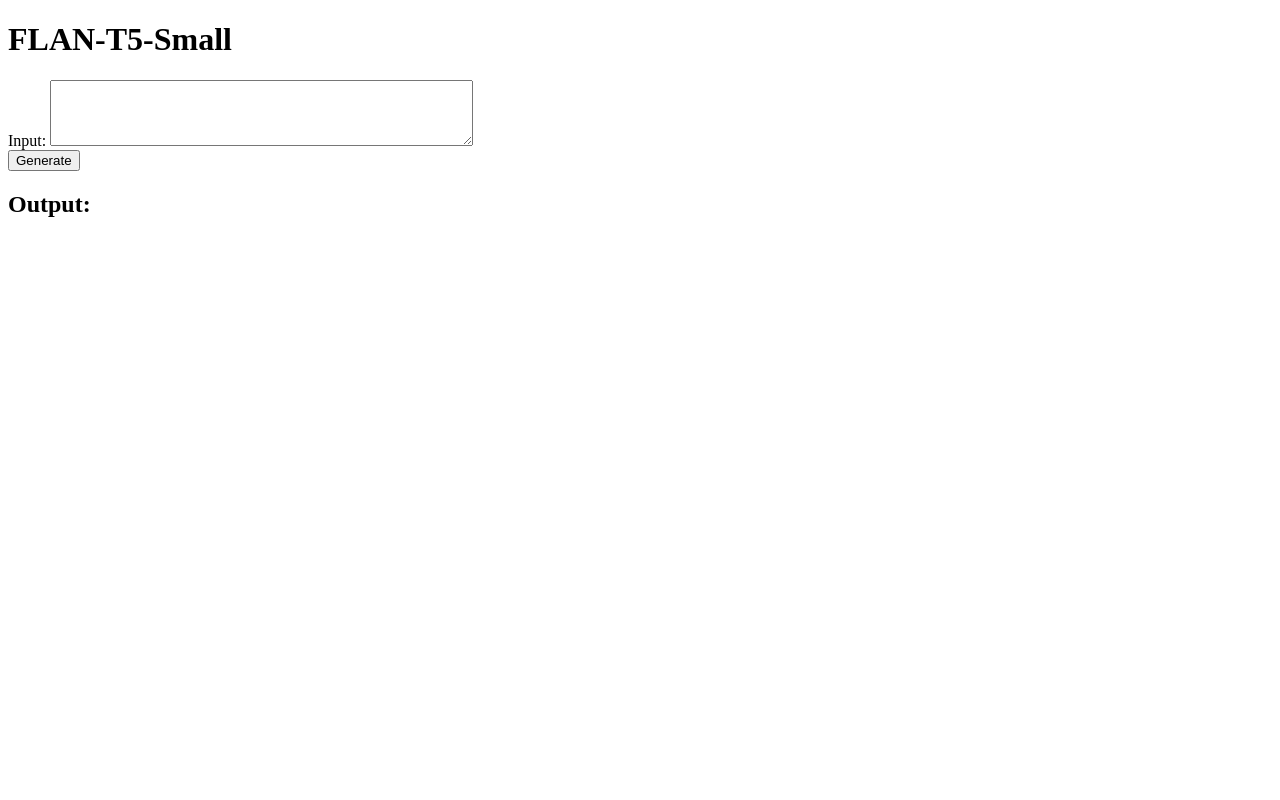
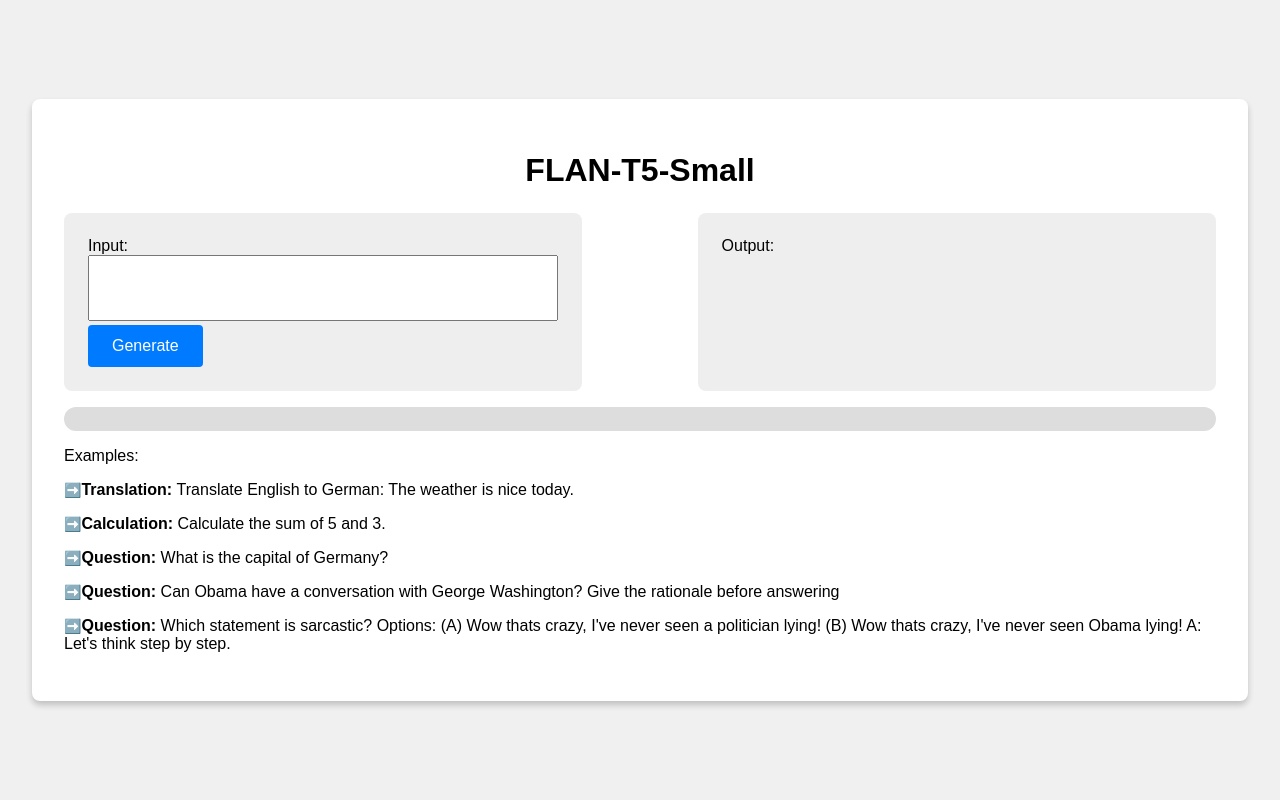
Before and after one commit to peledin/pelesdin-t5-small, a Flask app: page / in a window 1280 px wide. Run offline with Flask 2, Linux system fonts and the light colour scheme.

Commit message:
updated GUI, js and css added

```diff
--- /dev/null
+++ b/static/script.js
@@ -0,0 +1,40 @@
+document.querySelector('form').addEventListener('submit', async (e) => {
+    e.preventDefault();
+
+    // Verstecke Inference Time
+    document.getElementById("inference-time").style.display = "none";
+
+    // Starte Ladebalken
+    document.getElementById("loader").querySelector(".progress").style.animation = "loading 1s infinite";
+    document.getElementById("loader").querySelector(".progress").style.width = "0";
+
+    const text = document.getElementById('text').value;
+    const response = await fetch('/generate', {
+        method: 'POST',
+        body: new FormData(e.target)
+    });
+
+    const jsonResponse = await response.json();
+
+    // Verstecke Ladebalken und zeige Inference Time an
+    document.getElementById("loader").querySelector(".progress").style.animation = "none";
+    document.getElementById("loader").querySelector(".progress").style.width = "100%";
+    document.getElementById('output').innerText = jsonResponse.output;
+    document.getElementById('inference-time').innerText = 'Inference time: ' + jsonResponse.inference_time;
+    document.getElementById("inference-time").style.display = "block";
+});
+
+// Beispiel-Texte
+document.querySelectorAll('.example-click').forEach((exampleClick, index) => {
+    exampleClick.addEventListener('click', () => {
+        const examples = [
+            'translate English to German: The weather is nice today.',
+            'calculate the sum of 5 and 3.',
+            'what is the capital of Germany?',
+            'Q: Can Obama have a conversation with George Washington? Give the rationale before answering',
+            'Q: Which statement is sarcastic? Options: \n (A) Wow thats crazy, I have never seen a politician lying! \n (B) Wow thats crazy, I have never seen Obama lying! \n A: Lets think step by step.'
+        ];
+
+        document.getElementById('text').value = examples[index];
+    });
+});
--- /dev/null
+++ b/static/styles.css
@@ -0,0 +1,149 @@
+body {
+    font-family: Arial, sans-serif;
+    background-color: #f0f0f0;
+    display: flex;
+    justify-content: center;
+    align-items: center;
+    height: 100vh;
+    margin: 0;
+}
+
+.container {
+    display: flex;
+    flex-wrap: wrap;
+    justify-content: center;
+    align-items: center;
+    background-color: #ffffff;
+    border-radius: 8px;
+    box-shadow: 0 4px 6px 0 hsla(0, 0%, 0%, 0.2);
+    padding: 32px;
+    max-width: 1200px;
+    width: 90%;
+}
+
+.input-output-wrapper {
+    display: flex;
+    flex-direction: row;
+    justify-content: space-between;
+    width: 100%;
+}
+
+.input-output-section {
+    background-color: #eee;
+    padding: 24px;
+    border-radius: 8px;
+    width: 45%;
+    box-sizing: border-box;
+}
+
+h1 {
+    text-align: center;
+    margin-bottom: 24px;
+}
+
+button {
+    background-color: #007bff;
+    color: white;
+    padding: 12px 24px;
+    border: none;
+    border-radius: 4px;
+    cursor: pointer;
+    font-size: 16px;
+}
+
+button:hover {
+    background-color: #0056b3;
+}
+
+textarea {
+    resize: none;
+    width: 100%;
+    box-sizing: border-box;
+}
+
+.example-section {
+    margin-top: 16px;
+}
+
+.example {
+    display: flex;
+    align-items: center;
+    margin-bottom: 8px;
+}
+
+.example-text {
+    margin-right: 8px;
+}
+
+.example-click {
+    cursor: pointer;
+    border: none;
+    background-color: transparent;
+    font-size: 14px;
+    color: #007bff;
+}
+
+.example-click:hover {
+    color: #0056b3;
+}
+
+.col-12 {
+    width: 100%;
+    display: flex;
+    justify-content: center;
+    margin-top: 16px;
+}
+
+
+@media (max-width: 768px) {
+    .input-output-section {
+        width: 100%;
+    }
+}
+
+/* Ladebalken */
+.loader {
+    width: 100%;
+    height: 24px;
+    position: relative;
+    background-color: #ddd;
+    border-radius: 25px;
+    overflow: hidden;
+  }
+
+  .loader .progress {
+    position: absolute;
+    width: 0;
+    height: 100%;
+    background-color: #4CAF50;
+    border-radius: 25px;
+  }
+
+  @keyframes loading {
+    0% {
+      width: 0;
+      left: 0;
+    }
+    50% {
+      width: 100%;
+      left: 0;
+    }
+    100% {
+      width: 100%;
+      left: 100%;
+    }
+  }
+
+/* Inference Time */
+#inference-time {
+    position: absolute;
+    top: 0;
+    left: 0;
+    width: 100%;
+    height: 100%;
+    text-align: center;
+    line-height: 0px;
+    font-size: 12px;
+    color: white;
+    display: none;
+}
--- a/templates/index.html
+++ b/templates/index.html
@@ -4,34 +4,46 @@
     <meta charset="UTF-8">
     <meta name="viewport" content="width=device-width, initial-scale=1.0">
     <title>FLAN-T5-Small</title>
+    <link rel="stylesheet" href="{{ url_for('static', filename='styles.css') }}">
 </head>
 <body>
+    <div class="container">
         <h1>FLAN-T5-Small</h1>
+        <div class="input-output-wrapper">
+            <div class="input-output-section">
                 <form action="/generate" method="post">
                     <label for="text">Input:</label>
                     <textarea name="text" id="text" rows="4" cols="50"></textarea>
                     <br>
                     <button type="submit">Generate</button>
                 </form>
+            </div>
+            <div class="input-output-section">
                 <div id="result">
-        <h2>Output:</h2>
+                    <label>Output:</label>
                     <p id="output"></p>
-        <p id="inference-time"></p>
                 </div>
-
-    <script>
-        document.querySelector('form').addEventListener('submit', async (e) => {
-            e.preventDefault();
-            const text = document.getElementById('text').value;
-            const response = await fetch('/generate', {
-                method: 'POST',
-                body: new FormData(e.target)
-            });
-
-            const jsonResponse = await response.json();
-            document.getElementById('output').innerText = jsonResponse.output;
-            document.getElementById('inference-time').innerText = 'Inference time: ' + jsonResponse.inference_time;
-        });
-    </script>
+            </div>
+        </div>
+        <div class="col-12">
+            <div id="loader" class="loader">
+              <div class="progress"></div>
+              <p id="inference-time" style="display: none; position: absolute; left: 0; right: 0; text-align: center;"></p>
+            </div>
+          </div>
+          <div class="examples">
+            <p>Examples:</p>
+            <p><b><span class="example-click">➡️</span>Translation: </b>Translate English to German: The weather is nice today.</p>
+            <p><b><span class="example-click">➡️</span>Calculation: </b>Calculate the sum of 5 and 3.</p>
+            <p><b><span class="example-click">➡️</span>Question: </b>What is the capital of Germany?</p>
+            <p><b><span class="example-click">➡️</span>Question: </b>Can Obama have a conversation with George Washington? Give the rationale before answering</p>
+            <p><b><span class="example-click">➡️</span>Question: </b>Which statement is sarcastic?
+                Options:
+                (A) Wow thats crazy, I've never seen a politician lying!
+                (B) Wow thats crazy, I've never seen Obama lying!
+                A: Let's think step by step.</p>
+        </div>
+    </div>
+    <script src="{{ url_for('static', filename='script.js') }}"></script>
 </body>
 </html>
```
Lines whose indentation alone changed are shown as unchanged.
